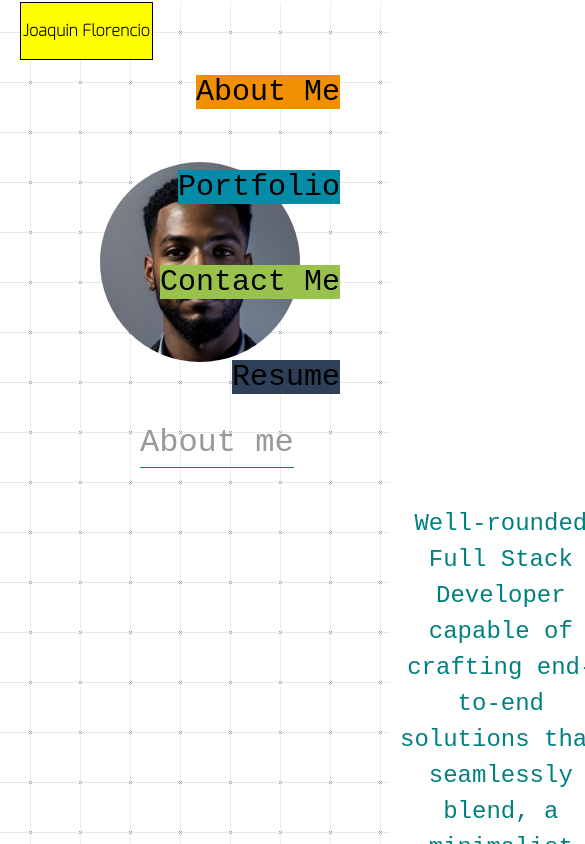
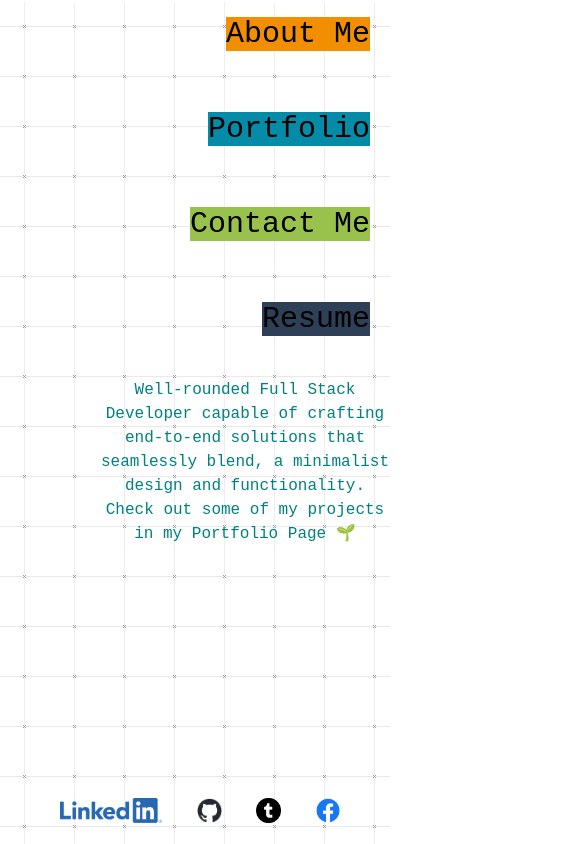
Before and after one commit to Jrr1232/Portfolio, a React (Vite) app: page / in a window 390 px wide. Shown: the top 844 px of the page, 585 px wide, since content can reach past the window. Built offline with nearby package versions, Linux system fonts and the light colour scheme.

Commit message:
made major changes to background and css

```diff
--- a/src/App.css
+++ b/src/App.css
@@ -409,6 +409,22 @@
     display: none;
   }
 
+  .text-container {
+    display: none;
+  }
 
+  .homepage-title {
+    display: none;
+  }
+
+  .home-container img {
+    display: none;
+  }
+
+  #intro {
+    font-size: medium;
+    margin-left: 0px;
+    margin-top: 200px;
+  }
 
 }
```
